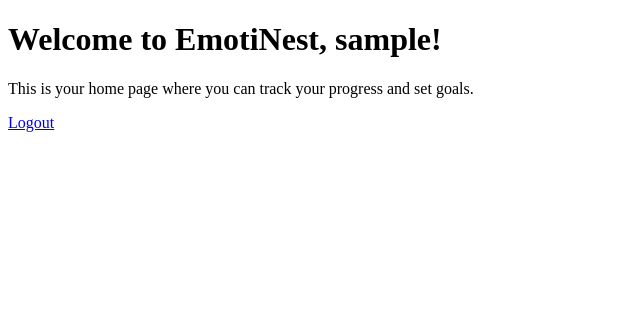
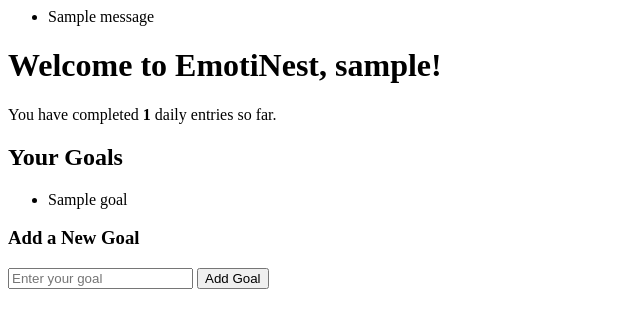
Before and after one commit to beatriceelena5/EmotiNest, a Python web app: template app/templates/home.html in a window 1280 px wide. Shown: the top 328 px of the page, without its empty margins (0-640 px from the left). Run offline with Jinja, Linux system fonts and the light colour scheme; the template is opened without the code that fills it: most values are stand-ins (such as "Sample title", 1, 10 or a date in 2020); one stand-in notice (Sample message) is shown.

Commit message:
Pagina Home

```diff
--- a/app/__init__.py
+++ b/app/__init__.py
@@ -2,7 +2,7 @@ from flask import Flask
 from .models import db
 
 def create_app():
-    app = Flask(__name__)
+    app = Flask(_name_)
     app.config['SECRET_KEY'] = 'your_secret_key_here'
     app.config['SQLALCHEMY_DATABASE_URI'] = 'sqlite:///emotinest.db'
 
@@ -16,8 +16,4 @@ def create_app():
     from .home import home as home_blueprint
     app.register_blueprint(home_blueprint)
 
-    @app.route('/')
-    def index():
-        return "Welcome to EmotiNest!"
-
     return app
--- a/app/models.py
+++ b/app/models.py
@@ -7,3 +7,8 @@ class User(db.Model):
     email = db.Column(db.String(150), unique=True, nullable=False)
     password = db.Column(db.String(150), nullable=False)
     date_created = db.Column(db.DateTime, default=db.func.current_timestamp())
+
+class Goal(db.Model):
+    id = db.Column(db.Integer, primary_key=True)
+    description = db.Column(db.String(200), nullable=False)
+    user_id = db.Column(db.Integer, db.ForeignKey('user.id'))
--- a/app/templates/home.html
+++ b/app/templates/home.html
@@ -1,3 +1,13 @@
+{% with messages = get_flashed_messages(with_categories=true) %}
+  {% if messages %}
+    <ul>
+      {% for category, message in messages %}
+        <li class="{{ category }}">{{ message }}</li>
+      {% endfor %}
+    </ul>
+  {% endif %}
+{% endwith %}
+
 <!DOCTYPE html>
 <html>
 <head>
@@ -5,7 +15,19 @@
 </head>
 <body>
     <h1>Welcome to EmotiNest, {{ user_name }}!</h1>
-    <p>This is your home page where you can track your progress and set goals.</p>
-    <a href="/auth/logout">Logout</a>
+    <p>You have completed <strong>{{ total_entries }}</strong> daily entries so far.</p>
+
+    <h2>Your Goals</h2>
+    <ul>
+        {% for goal in goals %}
+        <li>{{ goal }}</li>
+        {% endfor %}
+    </ul>
+
+    <h3>Add a New Goal</h3>
+    <form method="POST" action="/add_goal">
+        <input type="text" name="goal" placeholder="Enter your goal" required>
+        <button type="submit">Add Goal</button>
+    </form>
 </body>
 </html>
--- a/run.py
+++ b/run.py
@@ -2,7 +2,7 @@ from app import create_app
 
 app = create_app()
 
-from app.models import db, User  # Importă modelul User
+from app.models import db, User, Goal  # Importă modelul User
 
 # Creează baza de date
 with app.app_context():
@@ -10,5 +10,5 @@ with app.app_context():
     print("Database initialized!")
 
 
-if __name__ == '__main__':
+if _name_ == '_main_':
     app.run(debug=True)
```
Also changed, not shown: app/home.py (+21 -4 lines), 1 other file.
